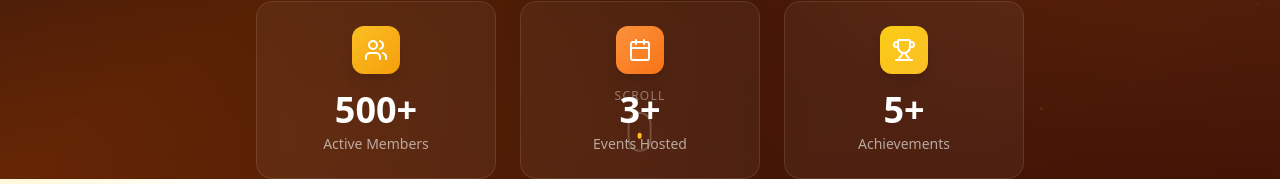
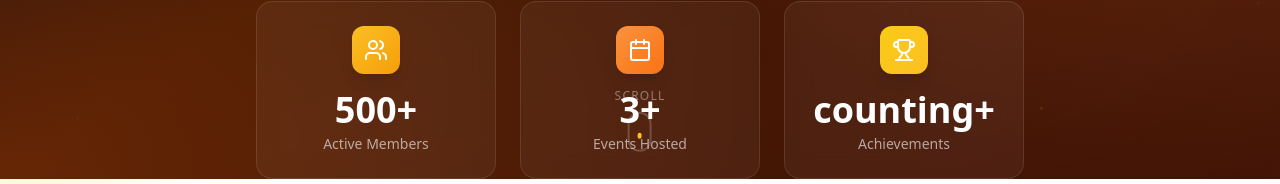
Before and after one commit to code-scriet/main_site, a React (Vite) app in the folder apps/web/: page / in a window 1280 px wide. Shown: the part 738-922 px from the top of the page. Built offline with nearby package versions, Linux system fonts and the light colour scheme; no server answers.

Commit message:
achuevement

```diff
--- a/apps/web/src/components/home/Hero.tsx
+++ b/apps/web/src/components/home/Hero.tsx
@@ -407,7 +407,7 @@ export function Hero() {
             {[
               { icon: Users, label: 'Active Members', value: stats.members, displayValue: null, color: 'from-amber-400 to-amber-500' },
               { icon: Calendar, label: 'Events Hosted', value: stats.events, displayValue: null, color: 'from-orange-400 to-orange-500' },
-              { icon: Trophy, label: 'Achievements', value: stats.achievements, displayValue: null, color: 'from-yellow-400 to-amber-400' },
+              { icon: Trophy, label: 'Achievements', value: stats.achievements, displayValue: 'counting', color: 'from-yellow-400 to-amber-400' },
             ].map((stat) => (
               <motion.div
                 key={stat.label}
@@ -421,7 +421,7 @@ export function Hero() {
                     <stat.icon className="h-6 w-6 text-white" />
                   </div>
                   <p className="text-4xl font-bold text-white mb-1">
-                    <AnimatedCounter value={stat.value!} suffix="+" />
+                    {stat.displayValue ? `${stat.displayValue}+` : <AnimatedCounter value={stat.value!} suffix="+" />}
                   </p>
                   <p className="text-white/60 text-sm">{stat.label}</p>
                 </div>
```
